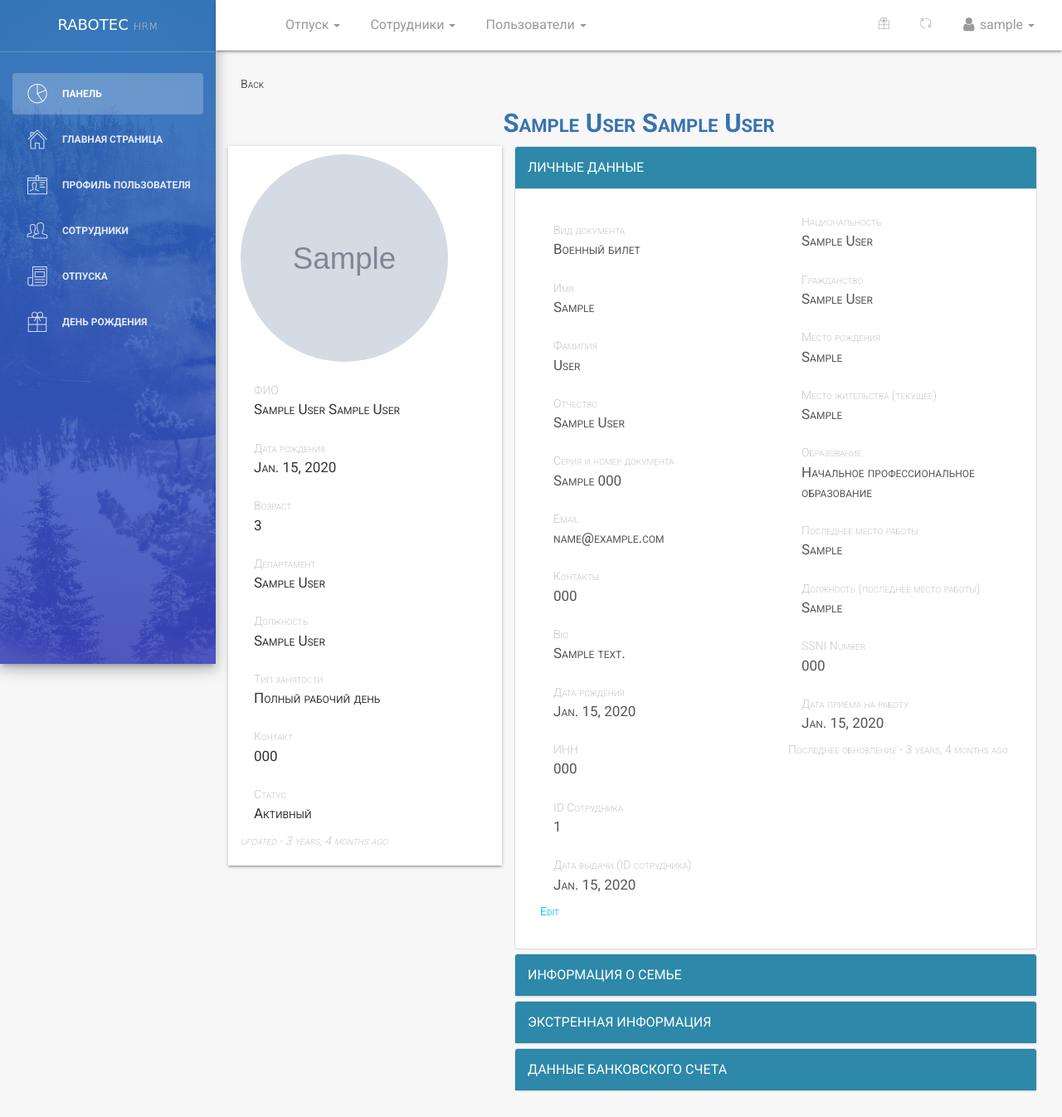
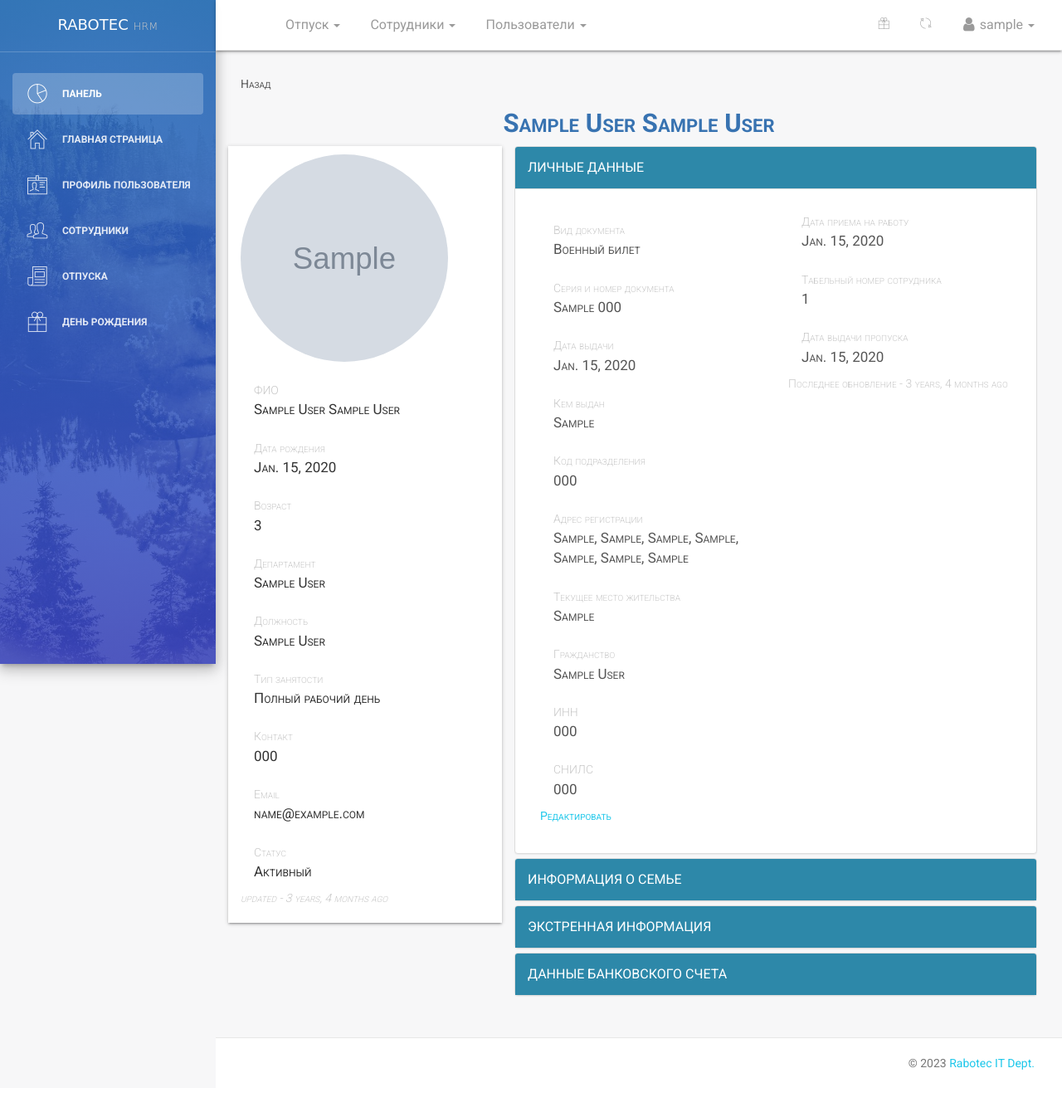
Before and after one commit to Wanderer1Hell/DjangoLightHRM, a Django app: page /dashboard/employee/profile/1/ in a window 1280 px wide. Shown: the top 1346 px of the page at 83% size. After the commit the page ends 1289 px from the top, so only its background shows below. Run offline with Django 3.2, Linux system fonts and the light colour scheme; a user stored in the database is signed in; tables that the repository leaves empty hold one stand-in row (values such as "Sample post"); grey boxes marked "Sample" are stand-in pictures; some libraries are stand-ins or nearby versions.

Commit message:
Init commit

```diff
--- a/scripts/lesson1.py
+++ b/scripts/lesson1.py
@@ -0,0 +1,2 @@
+foo = "Привет, мир!"
+print(foo[-4:])
--- a/src/dashboard/views.py
+++ b/src/dashboard/views.py
@@ -191,17 +191,49 @@ def employee_edit_data(request, id):
             instance.Date_issue = request.POST.get('Date_issue')
             instance.Issued = request.POST.get('Issued')
             instance.Unit_code = request.POST.get('Unit_code')
-            instance.Date_Registrations = request.POST.get('Date_Registrations ')
+            instance.Date_Registrations = request.POST.get('Date_Registrations')
             instance.Zip_Code = request.POST.get('Zip_Code')
-            instance.Region = request.POST.get('Region')
-            instance.District = request.POST.get('District')
-            instance.Settlement = request.POST.get('Settlement')
-            instance.Street = request.POST.get('Street')
-            instance.Home = request.POST.get('Home')
+
+            region_value = request.POST.get('Region')
+            if region_value:
+                if not region_value.startswith('обл.'):
+                    region_value = 'обл.' + region_value
+            instance.Region = region_value
+
+
+            district_value = request.POST.get('District')
+            if district_value:
+                if not district_value.startswith('р-н.'):
+                    district_value = 'р-н.' + district_value
+            instance.District = district_value
+
+            settlement_value = request.POST.get('Settlement')
+            if settlement_value:
+                if not settlement_value.startswith('нп.'):
+                    settlement_value = 'нп.' + settlement_value
+                instance.Settlement = settlement_value
+
+            street_value = request.POST.get('Street')
+            if street_value:
+                if not street_value.startswith('ул.'):
+                    street_value = 'ул.' + street_value
+            instance.Street = street_value
+
+            home_value = request.POST.get('Home')
+            if home_value:
+                if not home_value.startswith('д.'):
+                    home_value = 'д.' + home_value
+            instance.Home = home_value
+
             instance.Corps = request.POST.get('Corps')
-            instance.Apartment = request.POST.get('Apartment')
+
+            apartment_value = request.POST.get('Apartment')
+            if apartment_value:
+                if not apartment_value.startswith('кв.'):
+                    apartment_value = 'кв.' + apartment_value
+            instance.Apartment = apartment_value
+
             instance.residence = request.POST.get('residence')
-
             religion_id = request.POST.get('religion')
             religion = Religion.objects.get(id=religion_id)
             instance.religion = religion
@@ -233,7 +265,8 @@ def employee_edit_data(request, id):
             instance.employeetype = request.POST.get('employeetype')
             instance.employeeid = request.POST.get('employeeid')
             instance.dateissued = request.POST.get('dateissued')
-            instance.image = request.FILES.get('image')
+            if 'image' in request.FILES:
+                instance.image = request.FILES['image']
             instance.bio = request.POST.get('bio')
 
 
--- a/src/templates/dashboard/employee_detail.html
+++ b/src/templates/dashboard/employee_detail.html
@@ -114,7 +114,7 @@ span{
             <section class="container-fluid">
               <section class="row">
                 <section class="col col-lg-12">
-                  <span><a href="{{request.META.HTTP_REFERER|escape}}" style="color:#565656;">Back</a></span>
+                  <span><a href="{{request.META.HTTP_REFERER|escape}}" style="color:#565656;">Назад</a></span>
                 </section>
               </section>
                       <section class="row">
@@ -157,6 +157,7 @@ span{
               					  		<!--<li class="list-group-item"><span>Гражданство</span><div> {{ employee.nationality}}</div></li>-->
                               {% if employee.email %}
                               <li class="list-group-item"><span>Контакт</span> <div>{{ employee.tel }}</div></li>
+                                  <li class="list-group-item"><span>Email</span> <div>{{ employee.email }}</div></li>
                               {% endif %}
 
 
@@ -202,62 +203,55 @@ span{
                                             </a>
 
                                             {% if employee.firstname %}
-                                            <a class="list-group-item list-group-item-action" id="list-profile-list" data-toggle="list" href="" role="tab" aria-controls=""><span>Имя</span> <div> {{ employee.firstname}} </div>
+                                            <a class="list-group-item list-group-item-action" id="list-profile-list" data-toggle="list" href="" role="tab" aria-controls=""><span>Серия и номер документа</span> <div> {{ employee.get_document_info}} </div>
                                             </a>
                                             {% endif %}
 
                                             {% if employee.lastname %}
-                                            <a class="list-group-item list-group-item-action" id="list-profile-list" data-toggle="list" href="" role="tab" aria-controls=""><span>Фамилия</span> <div> {{ employee.lastname }} </div>
+                                            <a class="list-group-item list-group-item-action" id="list-profile-list" data-toggle="list" href="" role="tab" aria-controls=""><span>Дата выдачи</span> <div> {{ employee.Date_issue }} </div>
                                             </a>
                                             {% endif %}
 
                                             {% if employee.othername %}
-                                            <a class="list-group-item list-group-item-action" id="list-messages-list" data-toggle="list" href="" role="tab" aria-controls=""><span>Отчество</span> <div>{{ employee.othername}} </div>
+                                            <a class="list-group-item list-group-item-action" id="list-messages-list" data-toggle="list" href="" role="tab" aria-controls=""><span>Кем выдан</span> <div>{{ employee.Issued}} </div>
                                             </a>
                                             {% endif %}
 
                                             {% if employee.sex %}
-                                            <a class="list-group-item list-group-item-action" id="list-settings-list" data-toggle="list" href="" role="tab" aria-controls=""><span>Серия и номер документа</span> <div> {{ employee.get_document_info }}
+                                            <a class="list-group-item list-group-item-action" id="list-settings-list" data-toggle="list" href="" role="tab" aria-controls=""><span>Код подразделения</span> <div> {{ employee.Unit_code }}
                                             </div>
                                             </a>
                                             {% endif %}
 
                                             <!-- recent added 29/03/19 -->
                                             {% if employee.email %}
-                                            <a class="list-group-item list-group-item-action" id="list-settings-list" data-toggle="list" href="" role="tab" aria-controls=""><span>Email </span><div>{{ employee.email }} </div>
+                                            <a class="list-group-item list-group-item-action" id="list-settings-list" data-toggle="list" href="" role="tab" aria-controls=""><span>Адрес регистрации</span><div>{{ employee.get_residence_address }} </div>
                                             </a>
                                             {% endif %}
 
 
 
                                             {% if employee.tel %}
-                                            <a class="list-group-item list-group-item-action" id="list-settings-list" data-toggle="list" href="" role="tab" aria-controls=""><span>Контакты</span> <div> {{ employee.tel  }}</div></a>
+                                            <a class="list-group-item list-group-item-action" id="list-settings-list" data-toggle="list" href="" role="tab" aria-controls=""><span>Текущее место жительства</span> <div> {{ employee.residence  }}</div></a>
                                             {% endif %}
 
                                             {% if employee.tel %}
-                                            <a class="list-group-item list-group-item-action" id="list-settings-list" data-toggle="list" href="" role="tab" aria-controls=""><span>Bio</span> <div> {{ employee.bio }} </div></a>
+                                            <a class="list-group-item list-group-item-action" id="list-settings-list" data-toggle="list" href="" role="tab" aria-controls=""><span>Гражданство</span> <div> {{ employee.religion }} </div></a>
                                             {% endif %}
 
-
-                                            {% if employee.birthday %}
-                                            <a class="list-group-item list-group-item-action" id="list-settings-list" data-toggle="list" href="" role="tab" aria-controls=""><span>Дата рождения</span><div>{{ employee.birthday}}</div></a>
-                                            {% endif %}
 
                                             {% if employee.tinnumber %}
                                             <a class="list-group-item list-group-item-action" id="list-settings-list" data-toggle="list" href="" role="tab" aria-controls=""><span>ИНН</span> <div>{{ employee.tinnumber }}</div></a>
                                             {% endif %}
 
-                                            {% if employee.employeeid %}
-                                            <a class="list-group-item list-group-item-action" id="list-settings-list" data-toggle="list" href="" role="tab" aria-controls=""><span>ID Сотрудника</span> <div>{{ employee.employeeid }}</div></a>
-                                            {% endif %}
 
                                             {% if employee.dateissued %}
-                                            <a class="list-group-item list-group-item-action" id="list-settings-list" data-toggle="list" href="" role="tab" aria-controls=""><span>Дата выдачи (ID сотрудника)</span> <div>{{ employee.dateissued }}</div></a>
+                                            <a class="list-group-item list-group-item-action" id="list-settings-list" data-toggle="list" href="" role="tab" aria-controls=""><span>СНИЛС</span> <div>{{ employee.ssnitnumber }}</div></a>
                                             {% endif %}
 
                                             {% if request.user.is_superuser %}
                                             <div>
-                                              <span><a href="{% url 'dashboard:edit' employee.id %}">Edit</a></span>
+                                              <span><a href="{% url 'dashboard:edit' employee.id %}">Редактировать</a></span>
                                             </div>
 
                                             {% endif %}
@@ -273,49 +267,16 @@ span{
                                   <!-- Here working -->
                                   <div class="col col-lg-6">
                                         {% if  employee.religion %}
-                                            <a class="list-group-item list-group-item-action" id="list-settings-list" data-toggle="list" href="" role="tab" aria-controls=""><span style="">Национальность</span><div>{{  employee.religion }}</div>
+                                            <a class="list-group-item list-group-item-action" id="list-settings-list" data-toggle="list" href="" role="tab" aria-controls=""><span style="">Дата приема на работу</span><div>{{  employee.startdate }}</div>
                                             </a>
                                             {% endif %}
 
                                             {% if employee.nationality %}
-                                            <a class="list-group-item list-group-item-action" id="list-settings-list" data-toggle="list" href="" role="tab" aria-controls=""><span>Гражданство</span><div>{{ employee.nationality }}</div></a>
+                                            <a class="list-group-item list-group-item-action" id="list-settings-list" data-toggle="list" href="" role="tab" aria-controls=""><span>Табельный номер сотрудника</span><div>{{ employee.employeeid }}</div></a>
                                             {% endif %}
 
                                             {% if employee.hometown %}
-                                            <a class="list-group-item list-group-item-action" id="list-settings-list" data-toggle="list" href="" role="tab" aria-controls=""><span>Место рождения</span> <div>{{ employee.hometown}}</div></a>
-                                            {% endif %}
-
-
-                                            {% if employee.region %}
-                                            <a class="list-group-item list-group-item-action" id="list-settings-list" data-toggle="list" href="" role="tab" aria-controls=""><span>Регион</span> <div>{{ employee.region }}</div></a>
-                                            {% endif %}
-
-                                            {% if employee.residence %}
-                                            <a class="list-group-item list-group-item-action" id="list-settings-list" data-toggle="list" href="" role="tab" aria-controls=""><span>Место жительства (текущее)</span> <div>{{ employee.residence }}</div></a>
-                                            {% endif %}
-
-                                            {% if employee.address %}
-                                            <a class="list-group-item list-group-item-action" id="list-settings-list" data-toggle="list" href="" role="tab" aria-controls=""><span>Адрес (прописка)</span> <div>{{ employee.address }}</div></a>
-                                            {% endif %}
-
-                                            {% if employee.education %}
-                                            <a class="list-group-item list-group-item-action" id="list-settings-list" data-toggle="list" href="" role="tab" aria-controls=""><span>Образование</span> <div>{{ employee.education }}</div></a>
-                                            {% endif %}
-
-                                            {% if employee.lastwork %}
-                                            <a class="list-group-item list-group-item-action" id="list-settings-list" data-toggle="list" href="" role="tab" aria-controls=""><span>Последнее место работы</span> <div>{{ employee.lastwork }}</div></a>
-                                            {% endif %}
-
-                                            {% if employee.position %}
-                                            <a class="list-group-item list-group-item-action" id="list-settings-list" data-toggle="list" href="" role="tab" aria-controls=""><span>Должность (последнее место работы)</span> <div>{{ employee.position  }}</div></a>
-                                            {% endif %}
-
-                                            {% if employee.ssnitnumber %}
-                                            <a class="list-group-item list-group-item-action" id="list-settings-list" data-toggle="list" href="" role="tab" aria-controls=""><span>SSNI Number</span> <div>{{ employee.ssnitnumber  }}</div></a>
-                                            {% endif %}
-
-                                            {% if employee.startdate %}
-                                            <a class="list-group-item list-group-item-action" id="list-settings-list" data-toggle="list" href="" role="tab" aria-controls=""><span>Дата приема на работу</span> <div>{{ employee.startdate  }}</div></a>
+                                            <a class="list-group-item list-group-item-action" id="list-settings-list" data-toggle="list" href="" role="tab" aria-controls=""><span>Дата выдачи пропуска</span> <div>{{ employee.dateissued}}</div></a>
                                             {% endif %}
 
 
```
Also changed, not shown: src/employee/models.py (+22 -21 lines), src/employee/migrations/0045_remove_employee_subdivision_id_and_more.py (added).
